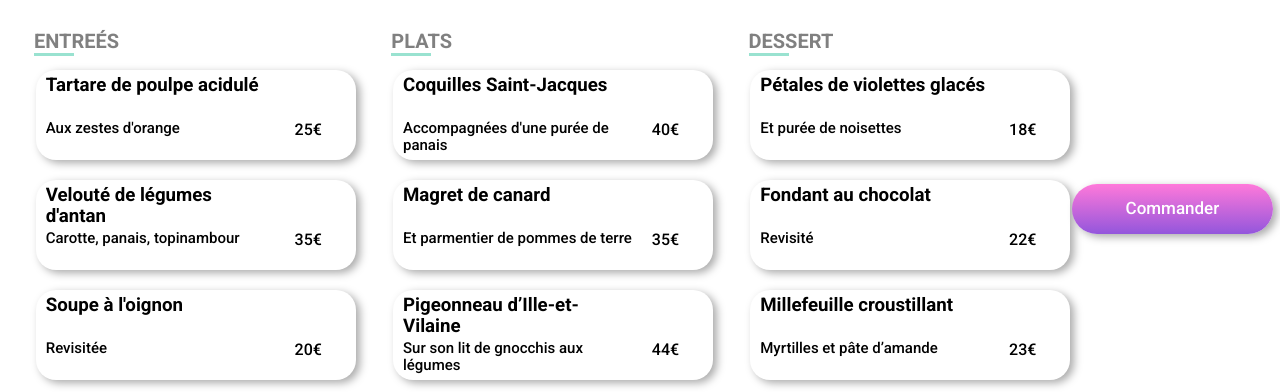
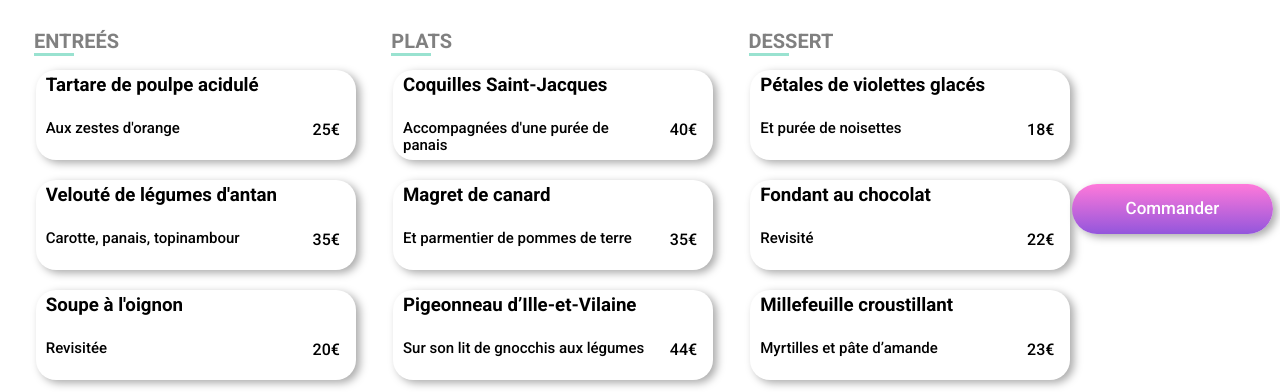
Before and after one commit to EmilieK64/Ohmyfood, a website: page Ohmyfood/À_la_française.html in a window 1280 px wide. Shown: the part 408-800 px from the top of the page. Drawn offline with Linux system fonts and the light colour scheme; a web font is replaced by a local one.

Commit message:
not far from finishing web site?

```diff
--- a/Ohmyfood/sass/pages/_restaurants_pages.scss
+++ b/Ohmyfood/sass/pages/_restaurants_pages.scss
@@ -121,7 +121,6 @@
                             & > .menu-step_comments_field_price-selection-field_selection {
                                     opacity:1;
                                     transition:opacity 1000ms 50ms;
-                                    width:55px;
                                     & > .check-icon {
                                         animation:rotation-three-quarters 1000ms 150ms;
                                         background-color:$color-tertiary;
@@ -194,6 +193,7 @@
                     height:100%;
                     align-items:flex-end;
                     border-radius:0px 20px 20px 0px;
+                    margin-right:-53px;
                     justify-content:flex-end;
                     &_price {
                         display:flex;
@@ -207,6 +207,7 @@
                         }
                     }
                 &_selection {
+                    width:55px;
                     height:100%;
                     background-color:#99E2D0;
                     border-radius:0px 20px 20px 0px;
@@ -219,3 +220,33 @@
             }
         }
     }
+    // price-selection-field {
+    //     display:flex;
+    //     margin-left:0px;
+    //     width:110px;
+    //     height:100%;
+    //     align-items:flex-end;
+    //     border-radius:0px 20px 20px 0px;
+    //     margin-right:-53px;
+    //     justify-content:flex-end;
+    //     &_price {
+    //         display:flex;
+    //         align-items: flex-end;
+    //         justify-content: center;
+    //         height: 100%;
+    //         width: 55px;
+    //         padding-bottom: 10px;
+    //         @include intermediate-screen {
+    //             padding-bottom:10px;
+    //         }
+    //     }
+    // &_selection {
+    //     height:100%;
+    //     background-color:#99E2D0;
+    //     width:55px;
+    //     border-radius:0px 20px 20px 0px;
+    //     display:flex;
+    //     align-items: center;
+    //     justify-content: center;
+    //     opacity:0;
+    //     }
```
Also changed, not shown: Ohmyfood/sass/prefixed/style.css, 1 other file.
